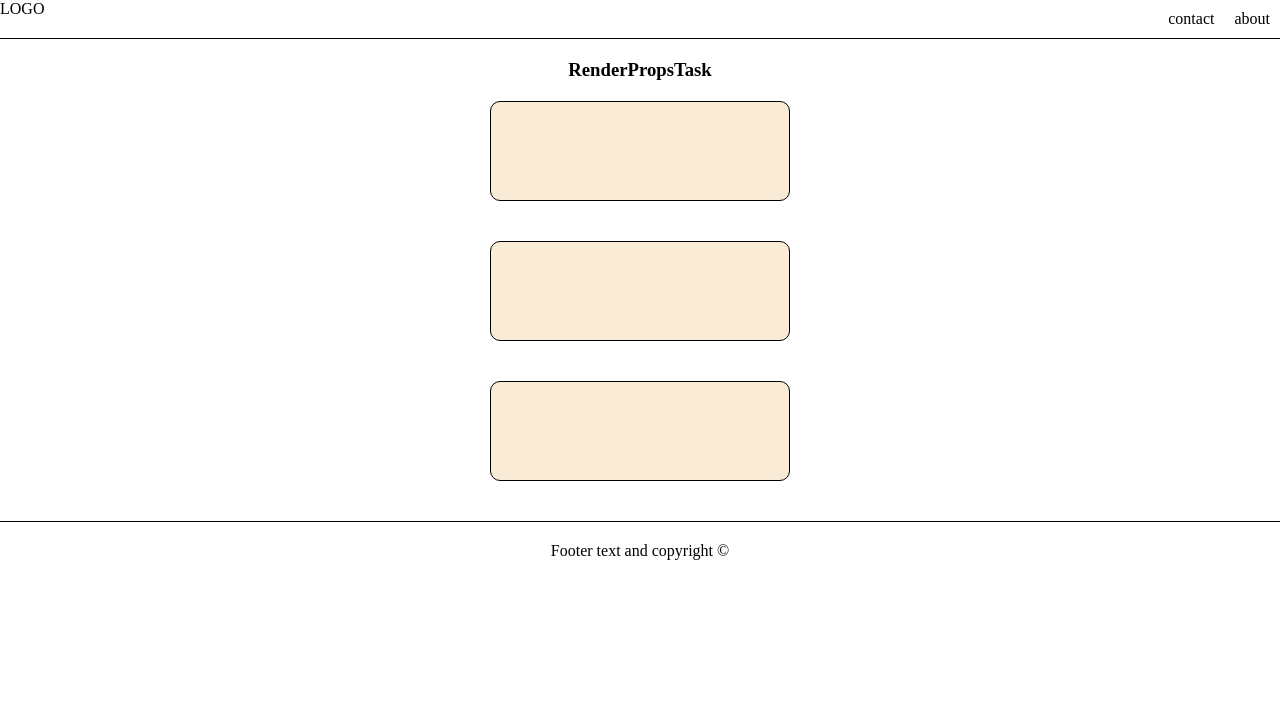
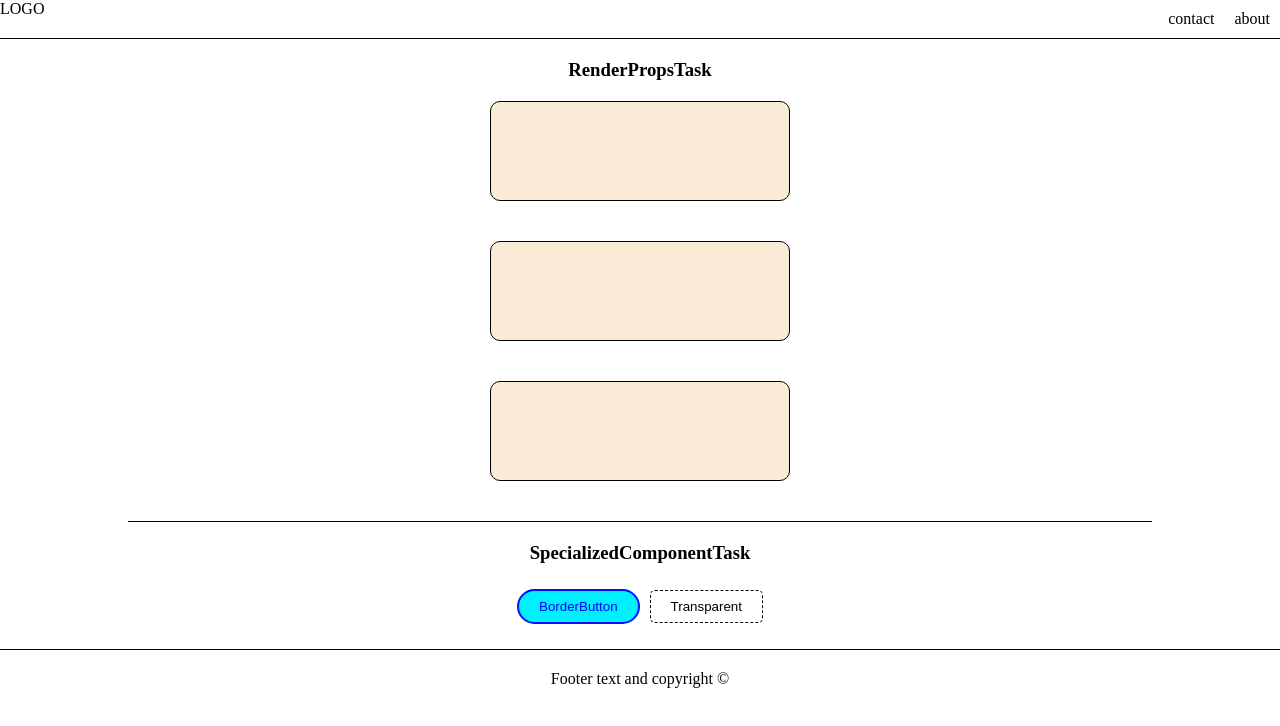
Before and after one commit to tomaszbilka/kn-portfolio, a React (Vite) app: page /contact in a window 1280 px wide. Shown: the top 726 px of the page. Built offline with nearby package versions, Linux system fonts and the light colour scheme.

Commit message:
specialized component task

```diff
--- /dev/null
+++ b/src/components/SpecializedComponentTask/ActionButton.tsx
@@ -0,0 +1,15 @@
+import GenericButton from './GenericButton';
+
+const ActionButton: React.FC = () => {
+  return (
+    <GenericButton
+      backgroundColor="#00f0ff"
+      border="2px solid #0011ff"
+      borderRadius={20}
+      color="#0000ff"
+      title="BorderButton"
+    />
+  );
+};
+
+export default ActionButton;
--- /dev/null
+++ b/src/components/SpecializedComponentTask/GenericButton.tsx
@@ -0,0 +1,37 @@
+type TProps = {
+  backgroundColor?: string;
+  border?: string;
+  borderRadius?: number;
+  color?: string;
+  title: string;
+};
+
+const GenericButton = ({
+  backgroundColor = 'blue',
+  border = 'none',
+  borderRadius,
+  color = 'white',
+  title,
+}: TProps) => {
+  const style = {
+    backgroundColor,
+    border,
+    borderRadius,
+    color,
+    margin: '5px',
+    padding: '8px 20px',
+    title,
+  };
+
+  return (
+    <button
+      onClick={() => console.log(`You clicked button with title: ${title}`)}
+      style={style}
+      type="button"
+    >
+      {title}
+    </button>
+  );
+};
+
+export default GenericButton;
--- /dev/null
+++ b/src/components/SpecializedComponentTask/SpecializedComponentTask.tsx
@@ -0,0 +1,16 @@
+import ActionButton from './ActionButton';
+import TransparentButton from './TransparentButton';
+
+const SpecializedComponentTask: React.FC = () => {
+  return (
+    <section className="container">
+      <h3>SpecializedComponentTask</h3>
+      <div style={{ marginTop: 20 }}>
+        <ActionButton />
+        <TransparentButton />
+      </div>
+    </section>
+  );
+};
+
+export default SpecializedComponentTask;
--- /dev/null
+++ b/src/components/SpecializedComponentTask/TransparentButton.tsx
@@ -0,0 +1,15 @@
+import GenericButton from './GenericButton';
+
+const TransparentButton: React.FC = () => {
+  return (
+    <GenericButton
+      backgroundColor="transparent"
+      border="1px dashed #000"
+      borderRadius={5}
+      color="#000"
+      title="Transparent"
+    />
+  );
+};
+
+export default TransparentButton;
--- /dev/null
+++ b/src/components/SpecializedComponentTask/index.ts
@@ -0,0 +1 @@
+export { default } from './SpecializedComponentTask';
--- a/src/pages/Contact.tsx
+++ b/src/pages/Contact.tsx
@@ -1,7 +1,13 @@
 import RenderPropsTask from '../components/RenderPropsTask';
+import SpecializedComponentTask from '../components/SpecializedComponentTask';
 
 const Contact: React.FC = () => {
-  return <RenderPropsTask />;
+  return (
+    <>
+      <RenderPropsTask />
+      <SpecializedComponentTask />
+    </>
+  );
 };
 
 export default Contact;
```
